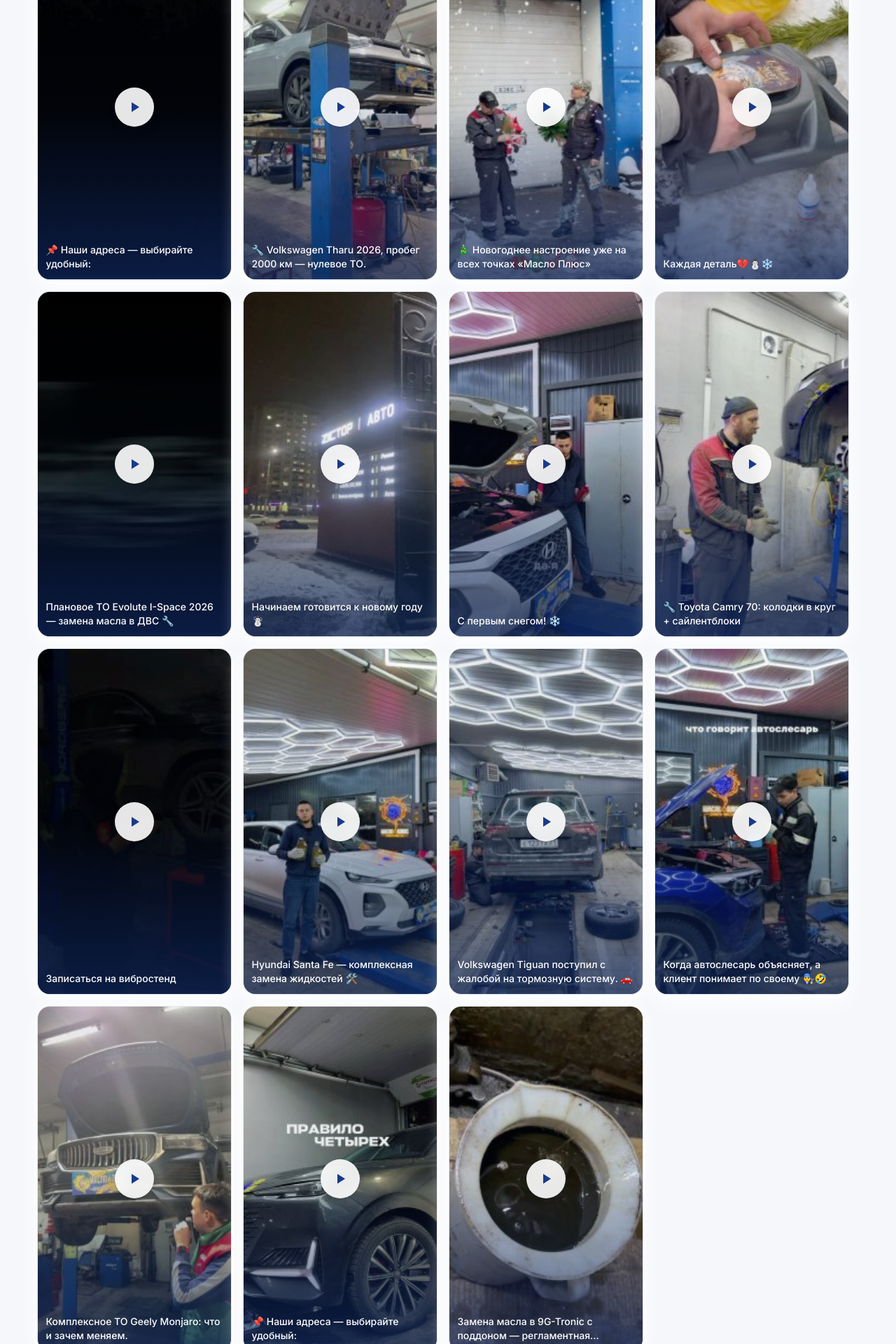
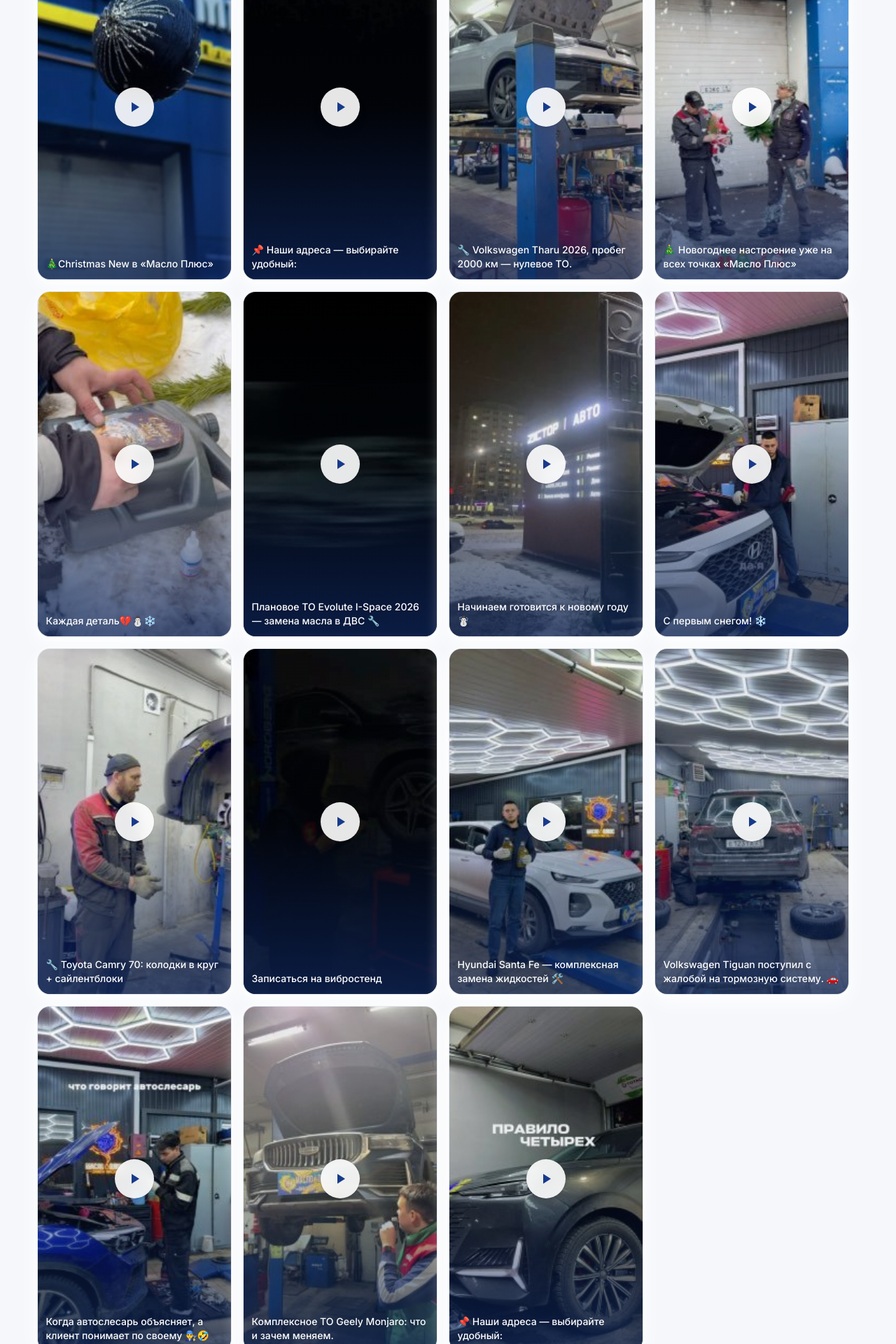
Before and after one commit to elhpiv-hash/masloplus, a Next.js app: page /galereya in a window 1280 px wide. Shown: the part 580-2500 px from the top of the page at 70% size. Built offline with nearby package versions, Linux system fonts and the light colour scheme; no server answers.

Commit message:
chore(gallery): sync Telegram videos [skip ci]

```diff
--- a/src/content/telegram-gallery.generated.ts
+++ b/src/content/telegram-gallery.generated.ts
@@ -5,6 +5,16 @@ import type { GalleryVideo } from "@/types/gallery";
 
 /** Последние видео из Telegram-канала, свежие — сверху. */
 export const telegramGallery: GalleryVideo[] = [
+  {
+    id: "tg-3032",
+    type: "video",
+    video: { provider: "telegram", channel: "masloplus", id: "3032" },
+    thumb: "/gallery/telegram/3032.jpg",
+    title: "🎄Christmas New в «Масло Плюс»",
+    caption: "🎄Christmas New в «Масло Плюс»",
+    publishedAt: "2026-11-25T18:24:25+00:00",
+    sourceUrl: "https://t.me/masloplus/3032",
+  },
   {
     id: "tg-3031",
     type: "video",
@@ -145,14 +155,4 @@ export const telegramGallery: GalleryVideo[] = [
     publishedAt: "2026-11-18T11:24:49+00:00",
     sourceUrl: "https://t.me/masloplus/3012",
   },
-  {
-    id: "tg-3007",
-    type: "video",
-    video: { provider: "telegram", channel: "masloplus", id: "3007" },
-    thumb: "/gallery/telegram/3007.jpg",
-    title: "Замена масла в 9G-Tronic с поддоном — регламентная процедура.",
-    caption: "Замена масла в 9G-Tronic с поддоном — регламентная процедура. Поддон здесь идёт в сборе с фильтром: отдельно фильтр не меняется. Поэтому замена масла без поддо…",
-    publishedAt: "2026-11-18T06:51:00+00:00",
-    sourceUrl: "https://t.me/masloplus/3007",
-  },
 ];
```
Also changed, not shown: public/gallery/telegram/3007.jpg (deleted), public/gallery/telegram/3032.jpg (added).
